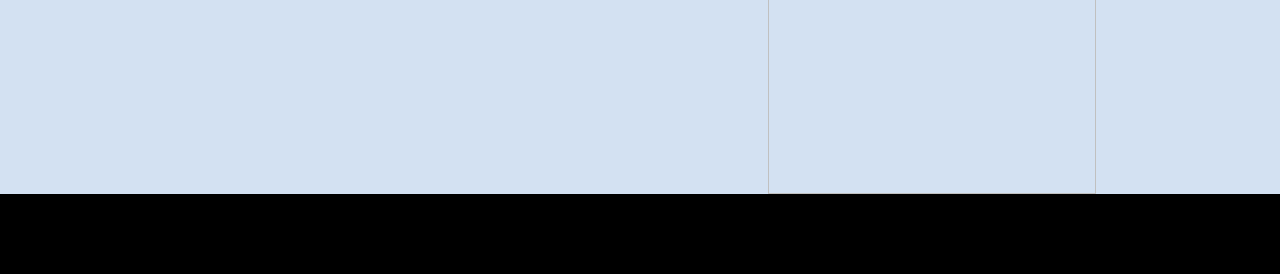
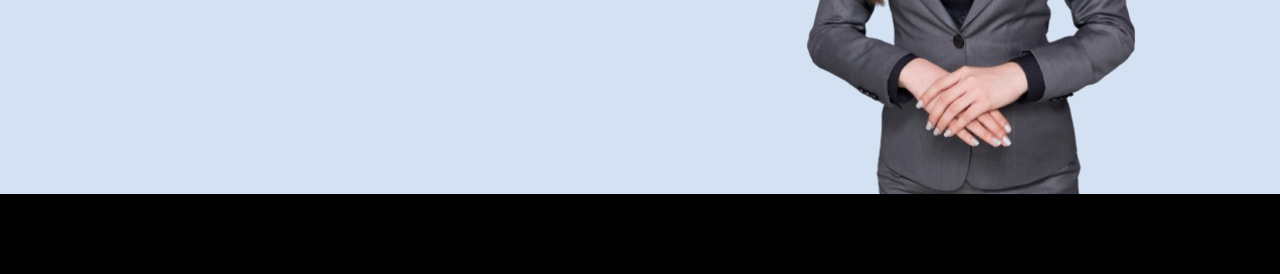
Before and after one commit to nabeel9737/landing-page-1, a plain HTML site: page index.html in a window 1280 px wide. Shown: the part 526-800 px from the top of the page. Drawn offline with Linux system fonts and the light colour scheme.

Commit message:
first commit

```diff
--- a/index.html
+++ b/index.html
@@ -47,7 +47,7 @@
             </div>
             </div>
             <div class="part2">
-                <img src="img/1.png" alt="">
+                <img src="1.png" alt="">
             </div>
         </div>
         <div id="card">
```
